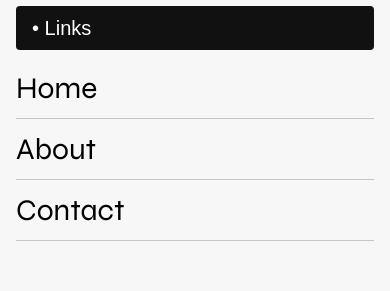
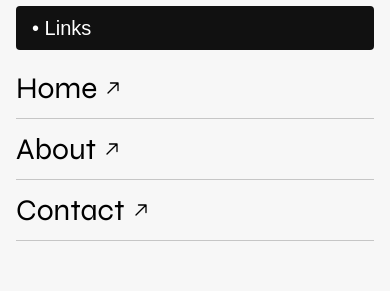
Before and after one commit to stanislavhrechan/danylosyzyi, a Next.js app: page / in a window 390 px wide. Both pictures are taken after a click on the button "Open menu". Shown: the part 484-775 px from the top of the page. Built offline with nearby package versions, Linux system fonts and the light colour scheme; a web font is replaced by a local one.

Commit message:
Update new 26.09

```diff
--- a/app/components/Header.tsx
+++ b/app/components/Header.tsx
@@ -225,25 +225,67 @@ export default function Header() {
                 <Link
                     href="/"
                     onClick={() => setMenuOpen(false)}
-                    className="pb-3"
+                    className="pb-3 flex gap-2 items-center"
                 >
                     Home
+                    <svg
+                        xmlns="http://www.w3.org/2000/svg"
+                        fill="none"
+                        viewBox="0 0 24 24"
+                        strokeWidth={2}
+                        stroke="currentColor"
+                        className="size-4"
+                    >
+                        <path
+                            strokeLinecap="round"
+                            strokeLinejoin="round"
+                            d="m4.5 19.5 15-15m0 0H8.25m11.25 0v11.25"
+                        />
+                    </svg>
                 </Link>
 
                 <Link
                     href="/about"
                     onClick={() => setMenuOpen(false)}
-                    className="border-t border-black/20 py-3"
+                    className="border-t border-black/20 py-3 flex gap-2 items-center"
                 >
                     About
+                    <svg
+                        xmlns="http://www.w3.org/2000/svg"
+                        fill="none"
+                        viewBox="0 0 24 24"
+                        strokeWidth={2}
+                        stroke="currentColor"
+                        className="size-4"
+                    >
+                        <path
+                            strokeLinecap="round"
+                            strokeLinejoin="round"
+                            d="m4.5 19.5 15-15m0 0H8.25m11.25 0v11.25"
+                        />
+                    </svg>
                 </Link>
 
                 <Link
                     href="/contact"
                     onClick={() => setMenuOpen(false)}
-                    className="border-y border-black/20 py-3"
+                    className="border-y border-black/20 py-3 flex gap-2 items-center"
                 >
                     Contact
+                    <svg
+                        xmlns="http://www.w3.org/2000/svg"
+                        fill="none"
+                        viewBox="0 0 24 24"
+                        strokeWidth={2}
+                        stroke="currentColor"
+                        className="size-4"
+                    >
+                        <path
+                            strokeLinecap="round"
+                            strokeLinejoin="round"
+                            d="m4.5 19.5 15-15m0 0H8.25m11.25 0v11.25"
+                        />
+                    </svg>
                 </Link>
                 </nav>
             </div>
```
